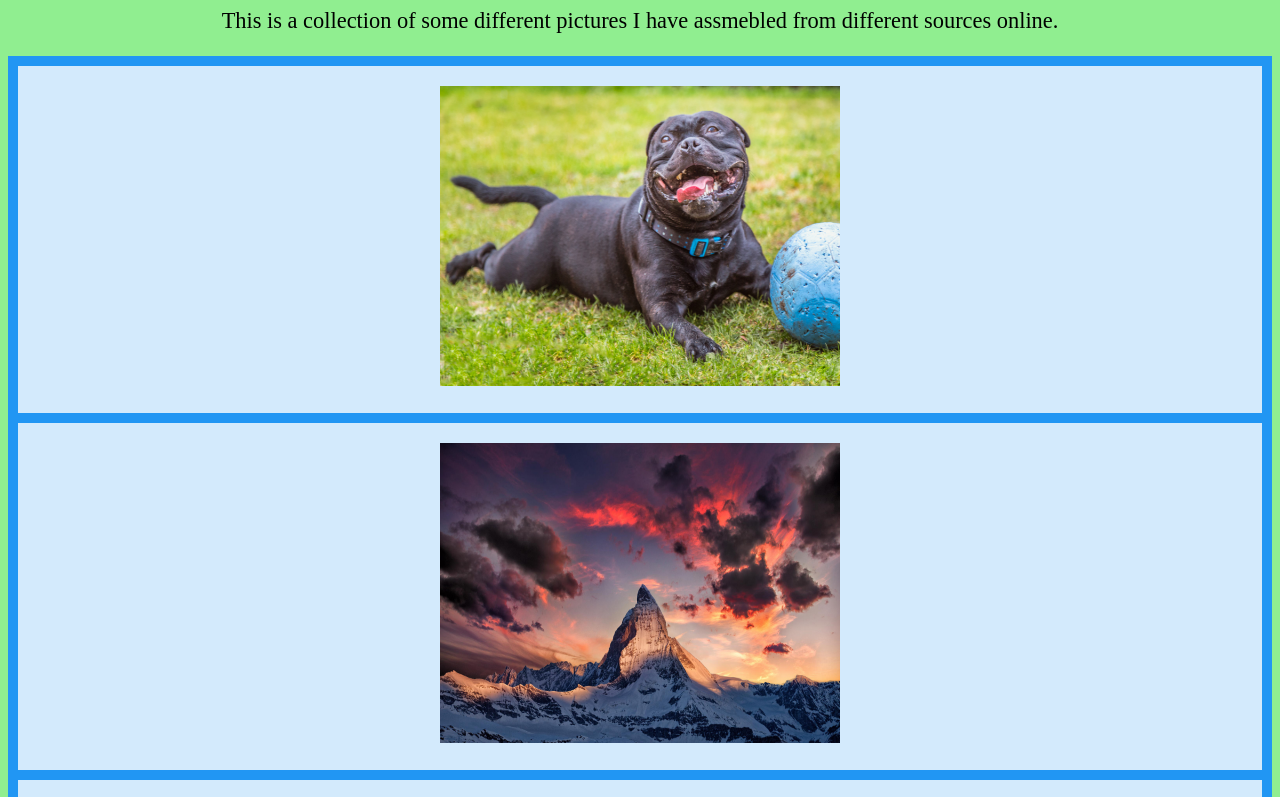
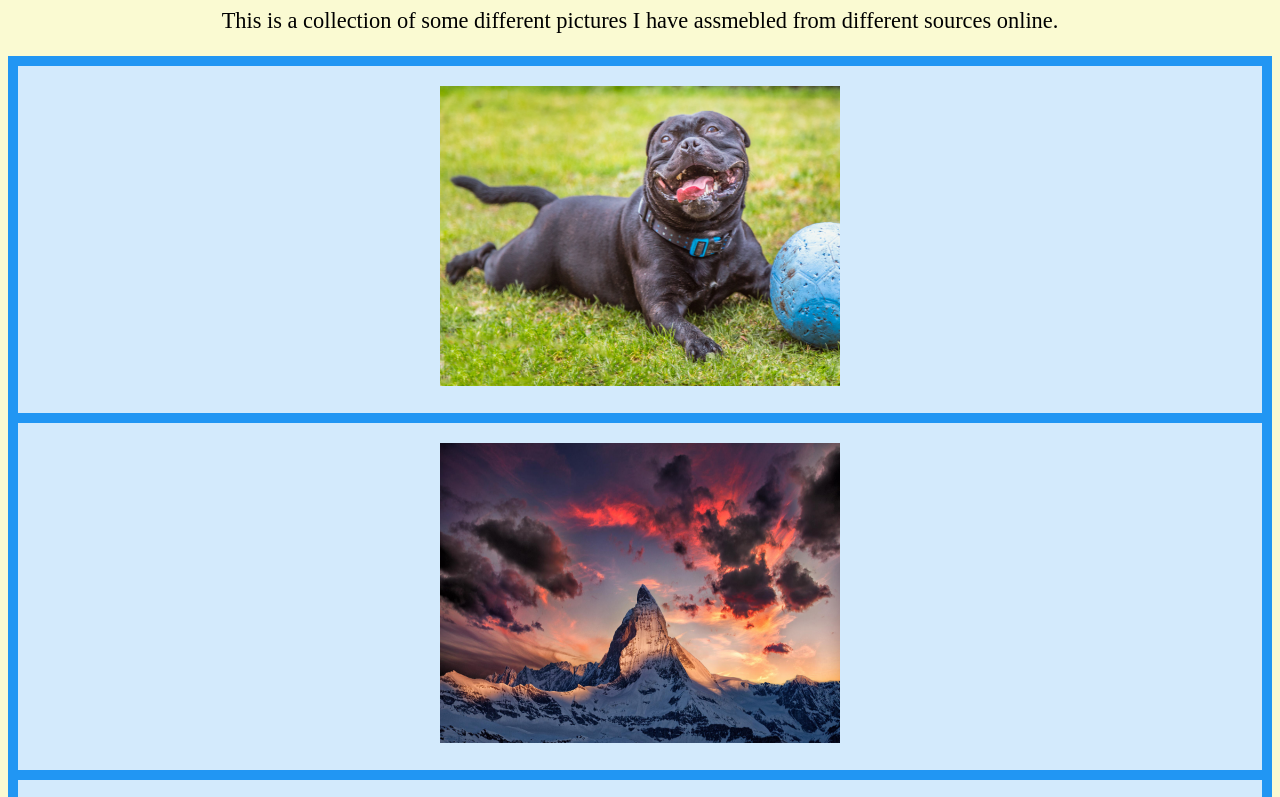
Before and after one commit to Sandliesigurd/freakyfriday, a plain HTML site: page index.html in a window 1280 px wide. Shown: the part 73-870 px from the top of the page. Drawn offline with Linux system fonts and the light colour scheme.

Commit message:
Update style2.css

```diff
--- a/style2.css
+++ b/style2.css
@@ -3,7 +3,7 @@ h1{
 }
 
 body{
-    background-color: lightgreen;
+    background-color: lightgoldenrodyellow;
     text-align: center;
     font-size: 16px;
     .grid-container {
```
